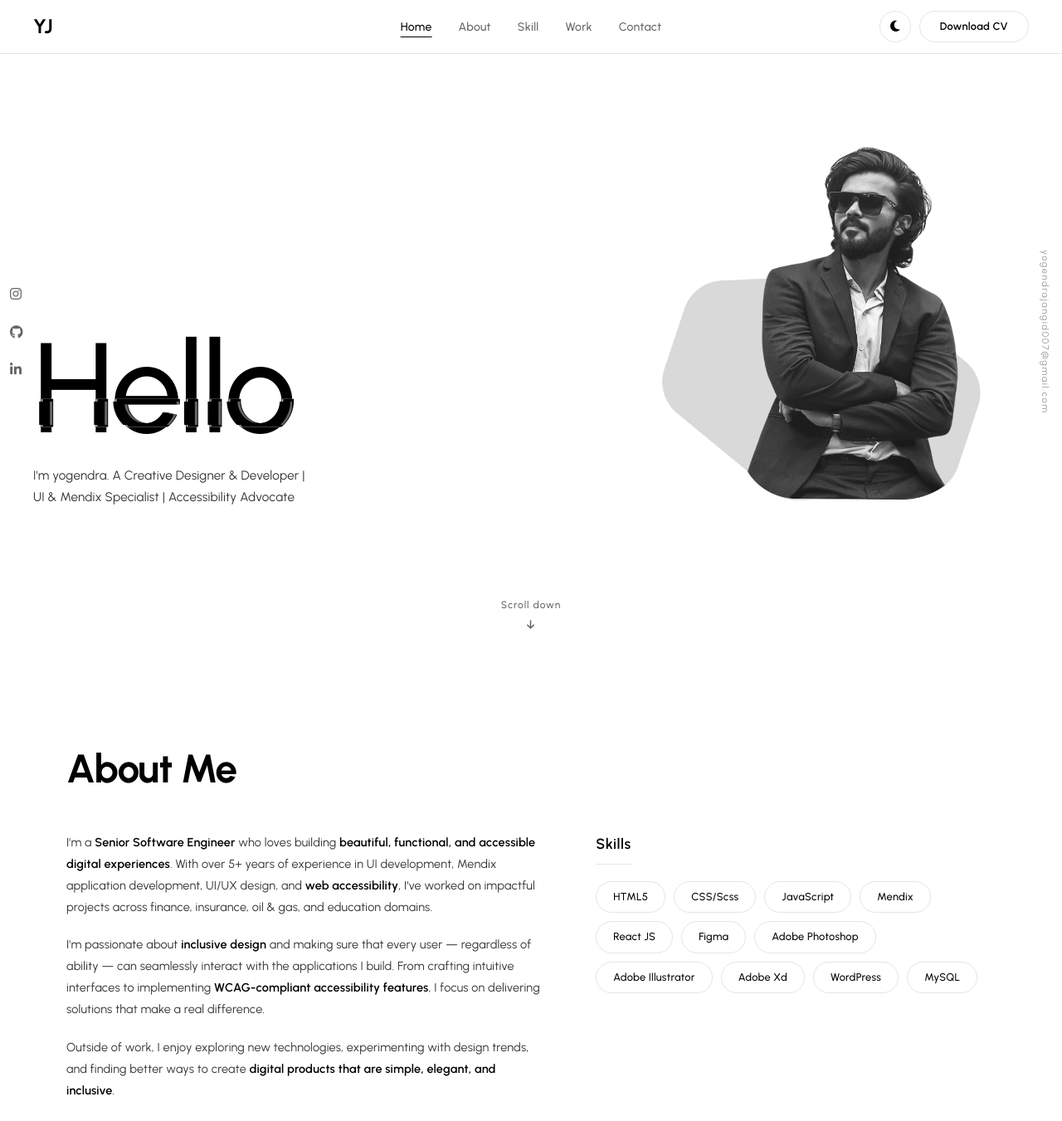
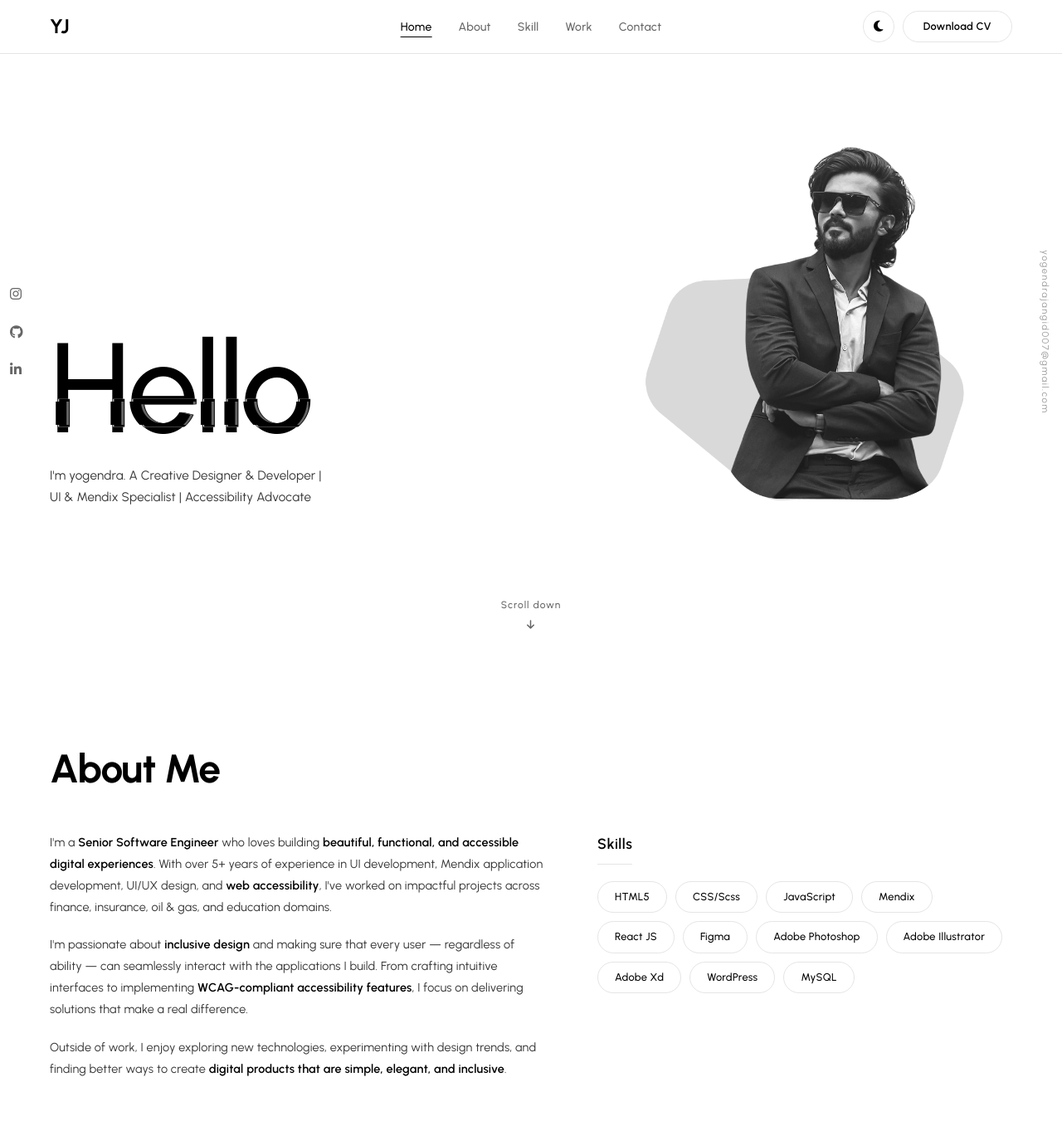
Before and after one commit to Yogendrajangid/yogendrajangid.github.io, a plain HTML site: page index.html in a window 1280 px wide. Shown: the top 1351 px of the page at 83% size. Drawn offline with Linux system fonts and the light colour scheme.

Commit message:
Add files via upload

```diff
--- a/style.css
+++ b/style.css
@@ -84,7 +84,7 @@ img {
 .container {
     max-width: 1200px;
     margin: 0 auto;
-    padding: 0 40px;
+    padding: 0 20px;
 }
 
 /* ===== RESET & BASE END ===== */
@@ -175,9 +175,9 @@ img {
 
 /* Flex layout for navbar content */
 .nav-container {
-    max-width: 1300px;
+    max-width: 1200px;
     margin: 0 auto;
-    padding: 0 40px;
+    padding: 0 20px;
     display: flex;
     align-items: center;
     justify-content: space-between;
@@ -311,6 +311,7 @@ img {
     width: 100%;
     max-width: 1200px;
     gap: 40px;
+    padding: 0 20px;
 }
 
 /* Hero text block with bottom padding for alignment */
```
